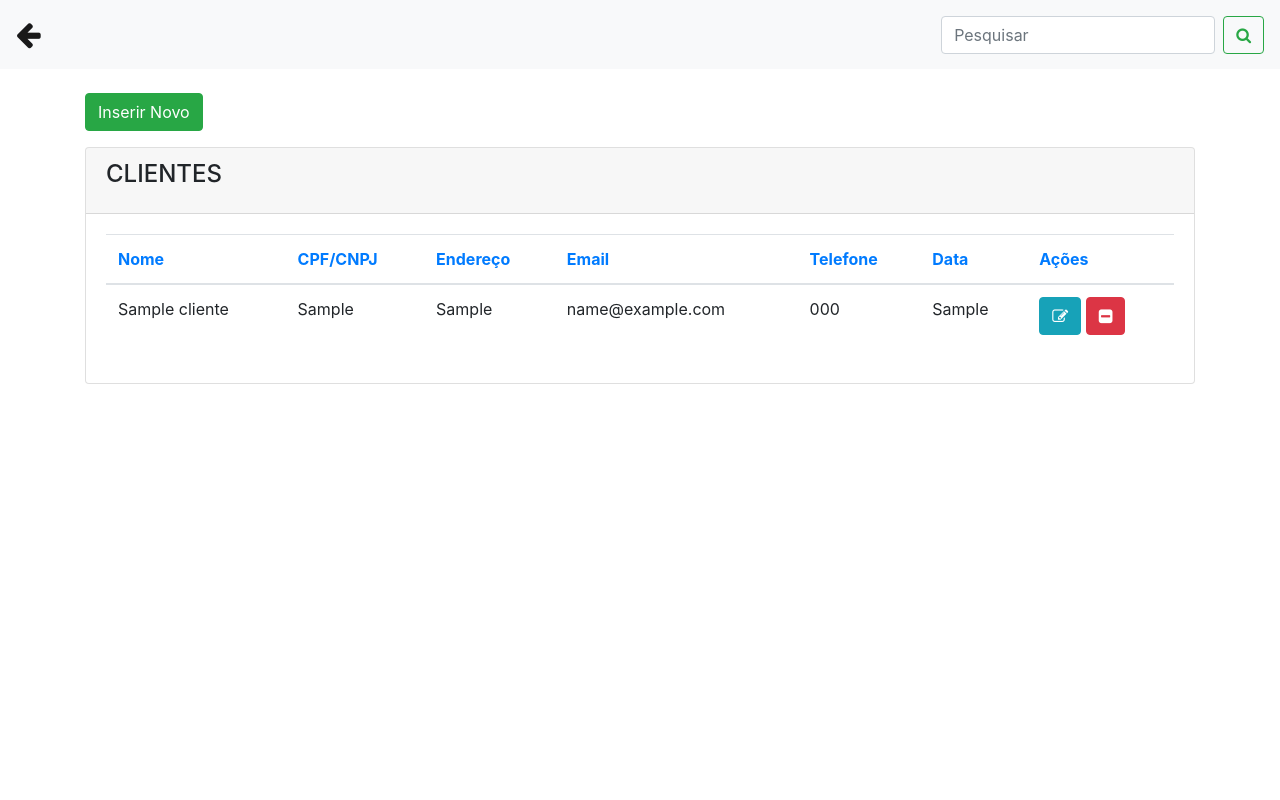
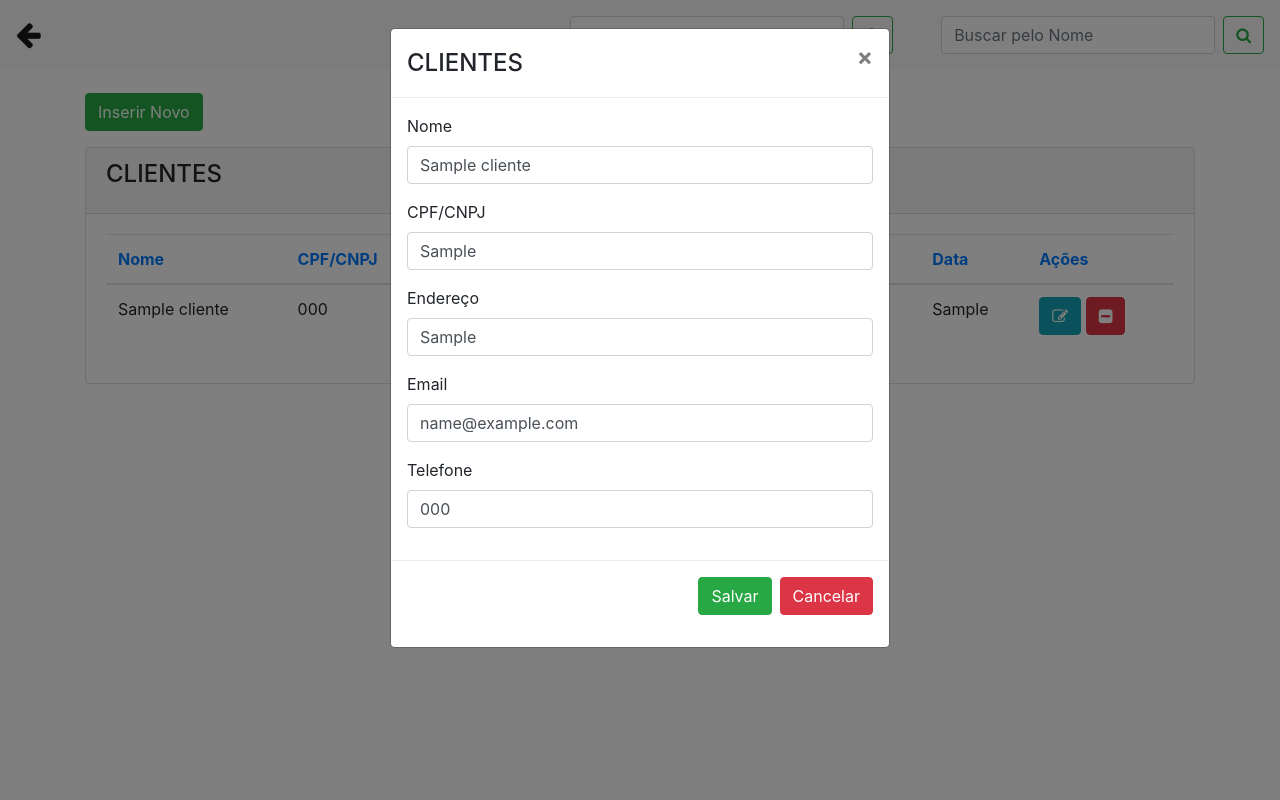
Before and after one commit to anadebner21/KLIMAT, a PHP site: page /clientes.php?func=edita&id=1 in a window 1280 px wide. Run offline with PHP 8.4, Linux system fonts and the light colour scheme; tables that the repository leaves empty or names only in its code hold one stand-in row (values such as "Sample post"); some libraries are stand-ins or nearby versions.

Commit message:
Página 'clientes' finalizada. Add as funções deletar e editar, assim como busca por cpf/cnpj ou nome.

```diff
--- a/clientes.php
+++ b/clientes.php
@@ -1,12 +1,11 @@
 <?php
-
-include("conexao.php");
+include('conexao.php');
 ?>
 
 <!DOCTYPE html>
 <html>
 <head>
-  <title>Clientes</title>
+  <title>CLIENTES</title>
 
 
 <meta content='width=device-width, initial-scale=1.0, maximum-scale=1.0, user-scalable=0, shrink-to-fit=no' name='viewport' />
@@ -20,9 +19,11 @@ include("conexao.php");
 
 <link rel="stylesheet" href="https://cdnjs.cloudflare.com/ajax/libs/font-awesome/4.7.0/css/font-awesome.min.css">
 
-<script src="https://ajax.googleapis.com/ajax/libs/jquery/3.4.1/jquery.min.js"></script>
-<script src="https://ajax.googleapis.com/ajax/libs/jquery/2.1.1/jquery.min.js"></script>
+
+
 <script src="https://cdnjs.cloudflare.com/ajax/libs/jquery.mask/1.14.11/jquery.mask.min.js"></script>
+
+
 
 </head>
 
@@ -32,7 +33,7 @@ include("conexao.php");
 
 
   <nav class="navbar navbar-expand-lg navbar-light bg-light">
-  <a class="navbar-brand" href="#"><big><big><i class="fa fa-arrow-left"></i></big></big></a>
+  <a class="navbar-brand" href="painel_funcionario.php"><big><big><i class="fa fa-arrow-left"></i></big></big></a>
   <button class="navbar-toggler" type="button" data-toggle="collapse" data-target="#conteudoNavbarSuportado" aria-controls="conteudoNavbarSuportado" aria-expanded="false" aria-label="Alterna navegação">
     <span class="navbar-toggler-icon"></span>
   </button>
@@ -41,9 +42,14 @@ include("conexao.php");
     <ul class="navbar-nav mr-auto">
 
     </ul>
+    <form class="form-inline my-2 my-lg-0 mr-5">
+      <input name="pesquisarcpf" id="txtcpf" class="form-control mr-sm-2" type="search" placeholder="Buscar pelo CPF" aria-label="Pesquisar">
+      <button name="buttonPesquisarCPF" class="btn btn-outline-success my-2 my-sm-0" type="submit"><i class="fa fa-search"></i></button>
+    </form>
+
     <form class="form-inline my-2 my-lg-0">
-      <input class="form-control mr-sm-2" type="search" placeholder="Pesquisar" aria-label="Pesquisar">
-      <button class="btn btn-outline-success my-2 my-sm-0" type="submit"><i class="fa fa-search"></i></button>
+      <input name="pesquisar" class="form-control mr-sm-2" type="search" placeholder="Buscar pelo Nome" aria-label="Pesquisar">
+      <button name="buttonPesquisar" class="btn btn-outline-success my-2 my-sm-0" type="submit"><i class="fa fa-search"></i></button>
     </form>
   </div>
 </nav>
@@ -75,15 +81,30 @@ include("conexao.php");
               <div class="col-md-12">
                 <div class="card">
                   <div class="card-header">
-                    <h4 class="card-title"> CLIENTES</h4>
+                    <h4 class="card-title">CLIENTES</h4>
                   </div>
                   <div class="card-body">
                     <div class="table-responsive">
+
+                      <!--LISTAR TODOS OS CLIENTES -->
+
                       <?php
 
 
+                        if(isset($_GET['buttonPesquisar']) and $_GET['pesquisar'] != ''){
+                          $nome = $_GET['pesquisar'] . '%';
+                           $query = "select * from clientes where nome LIKE '$nome'  order by nome asc";
+                        }else if(isset($_GET['buttonPesquisarCPF']) and $_GET['pesquisarcpf'] != ''){
+                          $nome = $_GET['pesquisarcpf'];
+                           $query = "select * from clientes where cpf_cnpj = '$nome'  order by nome asc";
+                        }
 
+                        else{
                          $query = "select * from clientes order by nome asc";
+                        }
+
+
+
 
 
                         $result = mysqli_query($conexao, $query);
@@ -91,11 +112,13 @@ include("conexao.php");
                         $row = mysqli_num_rows($result);
 
                         if($row == ''){
-                            echo"<h3>Não existe dados a serem mostrados</h3>";
+
+                            echo "<h3> Não existem dados cadastrados no banco </h3>";
 
                         }else{
 
                            ?>
+
 
 
                       <table class="table">
@@ -126,14 +149,16 @@ include("conexao.php");
                           </th>
                         </thead>
                         <tbody>
+
                          <?php
-                         while($res_1 = mysqli_fetch_array($result)) {
-                            $nome = $res_1['nome'];
-                            $cpf_cnpj = $res_1['cpf_cnpj'];
-                            $endereco = $res_1['endereco'];
-                            $email = $res_1['email'];
-                            $telefone = $res_1['telefone'];
-                            $data = $res_1['data'];
+
+                          while($res_1 = mysqli_fetch_array($result)){
+                            $nome = $res_1["nome"];
+                            $cpf_cnpj = $res_1["telefone"];
+                            $endereco = $res_1["endereco"];
+                            $email = $res_1["email"];
+                            $telefone = $res_1["cpf_cnpj"];
+                            $data = $res_1["data"];
                             $id = $res_1["id"];
 
                             $data2 = implode('/', array_reverse(explode('-', $data)));
@@ -141,6 +166,7 @@ include("conexao.php");
                             ?>
 
                             <tr>
+
                              <td><?php echo $nome; ?></td>
                              <td><?php echo $cpf_cnpj; ?></td>
                              <td><?php echo $endereco; ?></td>
@@ -154,10 +180,9 @@ include("conexao.php");
 
                              </td>
                             </tr>
+
                             <?php
-
                               }
-
                             ?>
 
 
@@ -190,23 +215,23 @@ include("conexao.php");
               <form method="POST" action="">
               <div class="form-group">
                 <label for="id_produto">Nome</label>
-                <input type="text" class="form-control mr-2" name="nome" id="nome" placeholder="Nome" required>
+                <input type="text" class="form-control mr-2" name="nome" placeholder="Nome" required>
               </div>
               <div class="form-group">
-                <label for="fornecedor">CPF ou CNPJ</label>
+                <label for="id_produto">CPF/CNPJ</label>
                 <input type="text" class="form-control mr-2" name="cpf_cnpj" id="cpf_cnpj" placeholder="CPF/CNPJ" required>
               </div>
               <div class="form-group">
                 <label for="quantidade">Endereço</label>
-                <input type="text" class="form-control mr-2" name="endereco" id="endereco" placeholder="Endereço" required>
+                <input type="text" class="form-control mr-2" name="endereco" placeholder="Endereço" required>
               </div>
                <div class="form-group">
                 <label for="fornecedor">Email</label>
-                 <input type="email" class="form-control mr-2" name="email" id="email" placeholder="Email" required>
+                 <input type="email" class="form-control mr-2" name="email" placeholder="Email" required>
               </div>
               <div class="form-group">
                 <label for="fornecedor">Telefone</label>
-                 <input type="text" class="form-control mr-2" name="telefone" id="telefone" placeholder="Telefone" required>
+                 <input type="text" class="form-control mr-2" name="telefone" id="telefone" placeholder="" required>
               </div>
             </div>
 
@@ -227,41 +252,167 @@ include("conexao.php");
 </body>
 </html>
 
+
+
+
 <!--CADASTRAR -->
 
 <?php
 if(isset($_POST['button'])){
-    $nome =$_POST['nome'];
-    $cpf_cnpj =$_POST['cpf_cnpj'];
-    $endereco =$_POST['endereco'];
-    $email =$_POST['email'];
-    $telefone =$_POST['telefone'];
+  $nome = $_POST['nome'];
+  $cpf_cnpj = $_POST['cpf_cnpj'];
+  $endereco = $_POST['endereco'];
+  $email = $_POST['email'];
+  $telefone = $_POST['telefone'];
 
-    //vereficar cpf igual
-    $query_verificar= "select * from clientes where cpf_cnpj = '{$cpf_cnpj}'";
+
+  //VERIFICAR SE O CPF JÁ ESTÁ CADASTRADO
+  $query_verificar = "select * from clientes where cpf_cnpj = '$cpf_cnpj' ";
 
   $result_verificar = mysqli_query($conexao, $query_verificar);
   $row_verificar = mysqli_num_rows($result_verificar);
 
   if($row_verificar > 0){
-        echo "<script language ='javascript'> window.alert('CPF JÁ CADASTRADO'); </scrip>";
+  echo "<script language='javascript'> window.alert('CPF já Cadastrado!'); </script>";
   exit();
   }
 
 
-$query = "INSERT into clientes (nome,cpf_cnpj, endereco, email, telefone, data) VALUES('$nome', '$cpf_cnpj', '$endereco', '$email', '$telefone', curDate())";
+$query = "INSERT into clientes (nome, cpf_cnpj, endereco, email, telefone, data) VALUES ('$nome', '$cpf_cnpj', '$endereco', '$email', '$telefone', curDate() )";
+
 $result = mysqli_query($conexao, $query);
 
 if($result == ''){
-    echo "<script language = 'javascript'> window.alert('Ocorreu um erro ao cadastrar cliente'); </scrip>";
+  echo "<script language='javascript'> window.alert('Ocorreu um erro ao Cadastrar!'); </script>";
+}else{
+    echo "<script language='javascript'> window.alert('Salvo com Sucesso!'); </script>";
+    echo "<script language='javascript'> window.location='clientes.php'; </script>";
+}
 
-}else{
-    echo "<script language = 'javascript'> window.alert('Salvo com Sucesso!!'); </script>";
+}
+?>
+
+
+<!--EXCLUIR -->
+<?php
+if(@$_GET['func'] == 'deleta'){
+  $id = $_GET['id'];
+  $query = "DELETE FROM clientes where id = '$id'";
+  mysqli_query($conexao, $query);
+  echo "<script language='javascript'> window.location='clientes.php'; </script>";
+}
+?>
+
+
+
+<!--EDITAR -->
+<?php
+if(@$_GET['func'] == 'edita'){
+$id = $_GET['id'];
+$query = "select * from clientes where id = '$id'";
+$result = mysqli_query($conexao, $query);
+
+ while($res_1 = mysqli_fetch_array($result)){
+
+
+?>
+
+  <!-- Modal -->
+      <div id="modalEditar" class="modal fade" role="dialog">
+        <div class="modal-dialog">
+         <!-- Modal content-->
+          <div class="modal-content">
+            <div class="modal-header">
+
+              <h4 class="modal-title">CLIENTES</h4>
+              <button type="button" class="close" data-dismiss="modal">&times;</button>
+            </div>
+            <div class="modal-body">
+              <form method="POST" action="">
+              <div class="form-group">
+                <label for="id_produto">Nome</label>
+                <input type="text" class="form-control mr-2" name="nome" placeholder="Nome" value="<?php echo $res_1['nome']; ?>" required>
+              </div>
+              <div class="form-group">
+                <label for="id_produto">CPF/CNPJ</label>
+                <input type="text" class="form-control mr-2" name="cpf_cnpj" id="cpf_cnpj" placeholder="CPF/CNPJ" value="<?php echo $res_1['cpf_cnpj']; ?>" required>
+              </div>
+              <div class="form-group">
+                <label for="quantidade">Endereço</label>
+                <input type="text" class="form-control mr-2" name="endereco" placeholder="Endereço" value="<?php echo $res_1['endereco']; ?>" required>
+              </div>
+               <div class="form-group">
+                <label for="fornecedor">Email</label>
+                 <input type="email" class="form-control mr-2" name="email" placeholder="Email" value="<?php echo $res_1['email']; ?>" required>
+              </div>
+              <div class="form-group">
+                <label for="fornecedor">Telefone</label>
+                 <input type="text" class="form-control mr-2" name="telefone" id="telefone" placeholder="Telefone" value="<?php echo $res_1['telefone']; ?>" required>
+              </div>
+            </div>
+
+            <div class="modal-footer">
+               <button type="submit" class="btn btn-success mb-3" name="buttonEditar">Salvar </button>
+
+
+                <button type="button" class="btn btn-danger mb-3" data-dismiss="modal">Cancelar </button>
+            </form>
+            </div>
+          </div>
+        </div>
+      </div>
+
+
+
+ <script> $("#modalEditar").modal("show"); </script>
+
+<!--Comando para editar os dados UPDATE -->
+<?php
+if(isset($_POST['buttonEditar'])){
+  $nome = $_POST['nome'];
+  $cpf_cnpj = $_POST['cpf_cnpj'];
+  $endereco = $_POST['endereco'];
+  $email = $_POST['email'];
+  $telefone = $_POST['telefone'];
+
+
+  if ($res_1['cpf_cnpj'] != $cpf_cnpj){
+
+       //VERIFICAR SE O CPF JÁ ESTÁ CADASTRADO
+    $query_verificar = "select * from clientes where cpf_cnpj = '$cpf_cnpj' ";
+
+    $result_verificar = mysqli_query($conexao, $query_verificar);
+    $row_verificar = mysqli_num_rows($result_verificar);
+
+    if($row_verificar > 0){
+    echo "<script language='javascript'> window.alert('CPF já Cadastrado!'); </script>";
+    exit();
+    }
+
   }
 
 
+
+
+$query_editar = "UPDATE clientes set nome = '$nome', cpf_cnpj = '$cpf_cnpj', endereco = '$endereco', email = '$email', telefone = '$telefone' where id = '$id' ";
+
+$result_editar = mysqli_query($conexao, $query_editar);
+
+if($result_editar == ''){
+  echo "<script language='javascript'> window.alert('Ocorreu um erro ao Editar!'); </script>";
+}else{
+    echo "<script language='javascript'> window.alert('Editado com Sucesso!'); </script>";
+    echo "<script language='javascript'> window.location='clientes.php'; </script>";
+}
+
 }
 ?>
+
+
+<?php } }  ?>
+
+
+<!--MASCARAS -->
 
 <script type="text/javascript">
     $(document).ready(function(){
```
Lines whose indentation alone changed are shown as unchanged.
